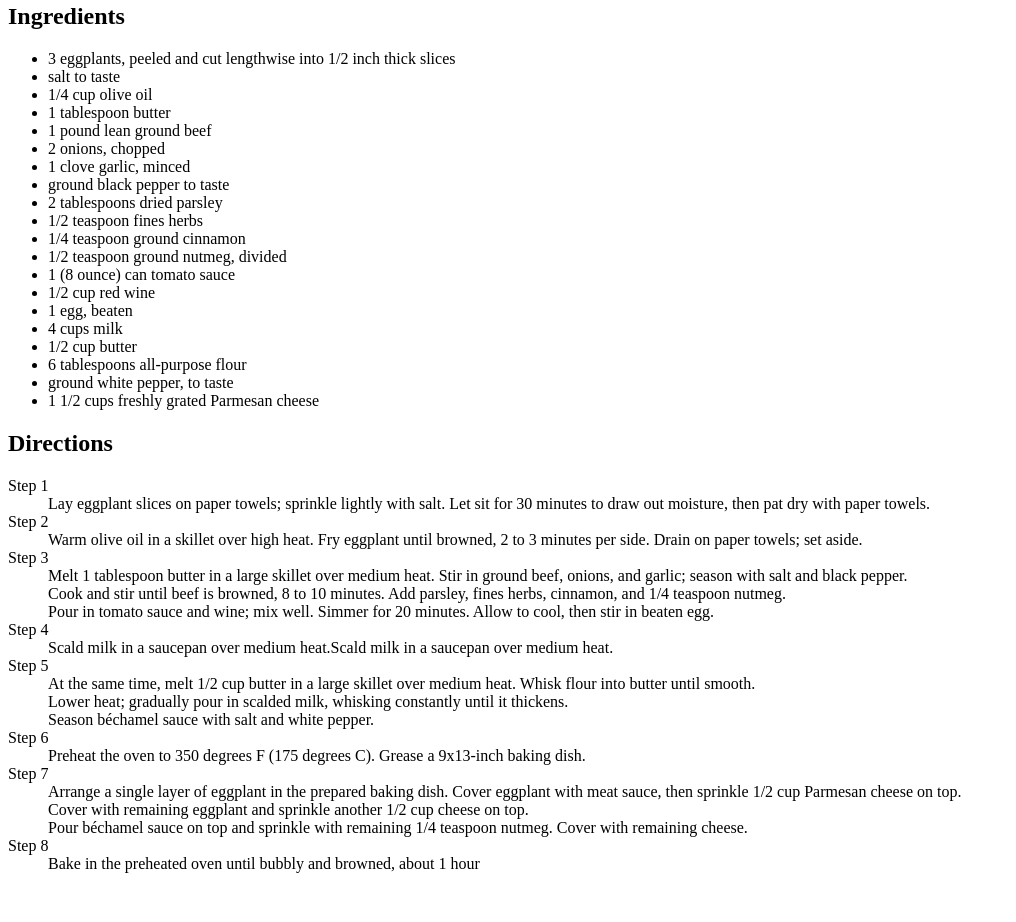
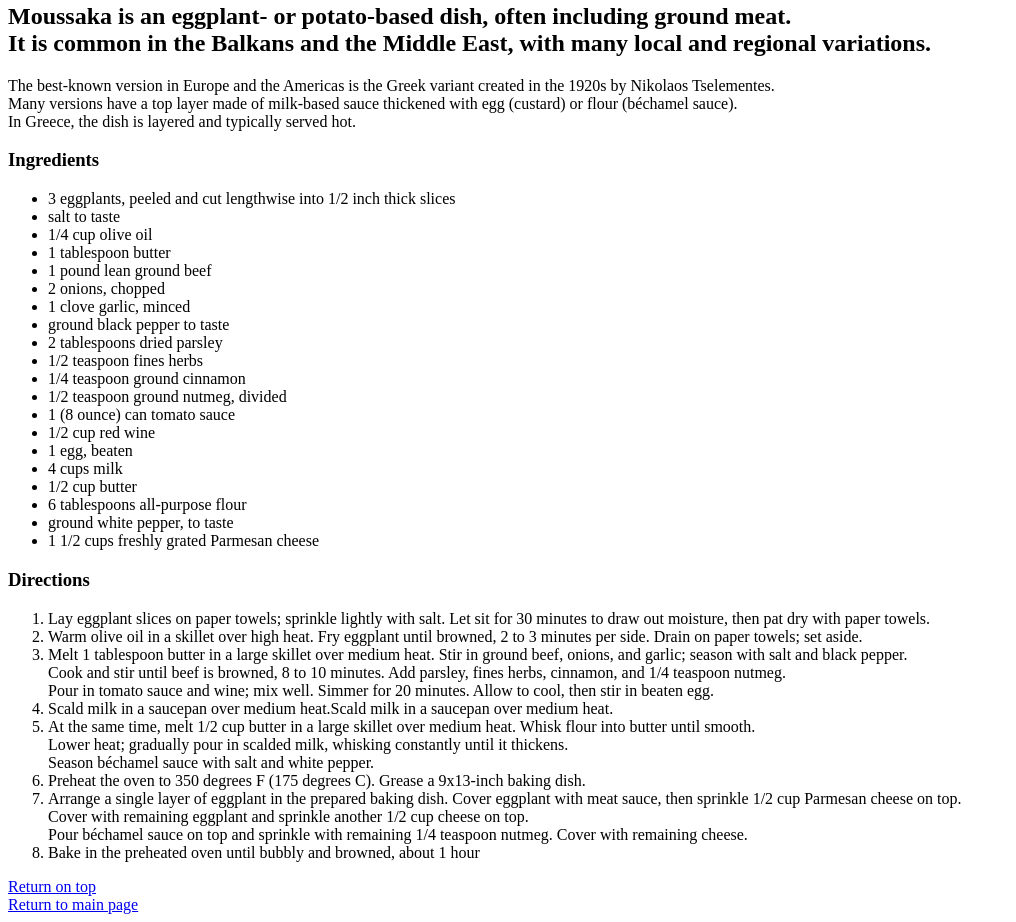
Before and after one commit to georgan1987/odin-recipes, a plain HTML site: page recipes/moussaka.html in a window 1280 px wide. Shown: the part 401-1323 px from the top of the page, without its empty margins (0-1016 px from the left). Before the commit the page ends 1290 px from the top, so only its background shows below. Drawn offline with Linux system fonts and the light colour scheme.

Commit message:
Moussaka page finished

```diff
--- a/recipes/moussaka.html
+++ b/recipes/moussaka.html
@@ -8,10 +8,14 @@
     </head>
 
     <body>
-        <h1>Greek Traditional Moussaka</h1>
+        <h1 id="header">Greek Traditional Moussaka</h1>
         <img src="https://img.taste.com.au/F5rMM3pO/taste/2021/07/web_stm_taste_aug_matt-preston_veg-mush-moussaka_sm_001-172511-1.gif" alt="Greek Moussaka Serving">
 
-        <h2>Ingredients</h2>
+        <h2>Moussaka is an eggplant- or potato-based dish, often including ground meat. <br>It is common in the Balkans and the Middle East, with many local and regional variations.</h2>
+
+        The best-known version in Europe and the Americas is the Greek variant created in the 1920s by Nikolaos Tselementes. <br> Many versions have a top layer made of milk-based sauce thickened with egg (custard) or flour (béchamel sauce). <br>In Greece, the dish is layered and typically served hot.
+
+        <h3>Ingredients</h3>
         <ul>
             <li>3 eggplants, peeled and cut lengthwise into 1/2 inch thick slices</li>
             <li>salt to taste</li>
@@ -35,27 +39,21 @@
             <li>1 1/2 cups freshly grated Parmesan cheese</li>
         </ul>
 
-        <h2>Directions</h2>
-        <dl>
-            <dt>Step 1</dt>
-            <dd>Lay eggplant slices on paper towels; sprinkle lightly with salt. Let sit for 30 minutes to draw out moisture, then pat dry with paper towels.</dd>
-            <dt>Step 2</dt>
-            <dd>Warm olive oil in a skillet over high heat. Fry eggplant until browned, 2 to 3 minutes per side. Drain on paper towels; set aside.</dd>
-            <dt>Step 3</dt>
-            <dd>Melt 1 tablespoon butter in a large skillet over medium heat. Stir in ground beef, onions, and garlic; season with salt and black pepper. <dd>Cook and stir until beef is browned, 8 to 10 minutes. Add parsley, fines herbs, cinnamon, and 1/4 teaspoon nutmeg.</dd> <dd> Pour in tomato sauce and wine; mix well. Simmer for 20 minutes. Allow to cool, then stir in beaten egg.</dd>
-            <dt>Step 4</dt>
-            <dd>Scald milk in a saucepan over medium heat.Scald milk in a saucepan over medium heat.</dd>
-            <dt>Step 5</dt>
-            <dd>At the same time, melt 1/2 cup butter in a large skillet over medium heat. Whisk flour into butter until smooth. <dd>Lower heat; gradually pour in scalded milk, whisking constantly until it thickens.</dd> <dd> Season béchamel sauce with salt and white pepper.</dd>
-            <dt>Step 6</dt>
-            <dd>Preheat the oven to 350 degrees F (175 degrees C). Grease a 9x13-inch baking dish.</dd>
-            <dt>Step 7</dt>
-            <dd>Arrange a single layer of eggplant in the prepared baking dish. Cover eggplant with meat sauce, then sprinkle 1/2 cup Parmesan cheese on top.<dd> Cover with remaining eggplant and sprinkle another 1/2 cup cheese on top.</dd><dd> Pour béchamel sauce on top and sprinkle with remaining 1/4 teaspoon nutmeg. Cover with remaining cheese.</dd>
-            <dt>Step 8</dt>
-            <dd>Bake in the preheated oven until bubbly and browned, about 1 hour</dd>
+        <h3>Directions</h3>
+        <ol>
+            <li>Lay eggplant slices on paper towels; sprinkle lightly with salt. Let sit for 30 minutes to draw out moisture, then pat dry with paper towels.</li>
+            <li>Warm olive oil in a skillet over high heat. Fry eggplant until browned, 2 to 3 minutes per side. Drain on paper towels; set aside.</li>
+            <li>Melt 1 tablespoon butter in a large skillet over medium heat. Stir in ground beef, onions, and garlic; season with salt and black pepper.<br>Cook and stir until beef is browned, 8 to 10 minutes. Add parsley, fines herbs, cinnamon, and 1/4 teaspoon nutmeg.<br>Pour in tomato sauce and wine; mix well. Simmer for 20 minutes. Allow to cool, then stir in beaten egg.</li>
+            <li>Scald milk in a saucepan over medium heat.Scald milk in a saucepan over medium heat.</li>
+            <li>At the same time, melt 1/2 cup butter in a large skillet over medium heat. Whisk flour into butter until smooth. <br>Lower heat; gradually pour in scalded milk, whisking constantly until it thickens.<br>Season béchamel sauce with salt and white pepper.</li>
+            <li>Preheat the oven to 350 degrees F (175 degrees C). Grease a 9x13-inch baking dish.</li>
+            <li>Arrange a single layer of eggplant in the prepared baking dish. Cover eggplant with meat sauce, then sprinkle 1/2 cup Parmesan cheese on top.<br> Cover with remaining eggplant and sprinkle another 1/2 cup cheese on top.<br> Pour béchamel sauce on top and sprinkle with remaining 1/4 teaspoon nutmeg. Cover with remaining cheese.</li>
+            <li>Bake in the preheated oven until bubbly and browned, about 1 hour</li>
+        </ol>
 
 
-        </dl>
+        <a href="#header">Return on top</a> <br>
+        <a href="../index.html">Return to main page</a>
     </body>
 
 
```
